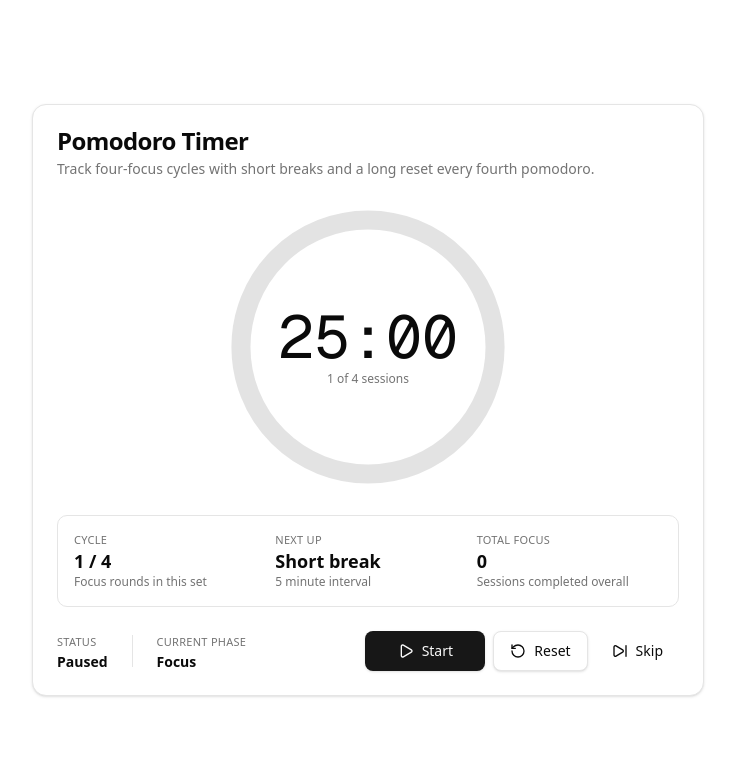
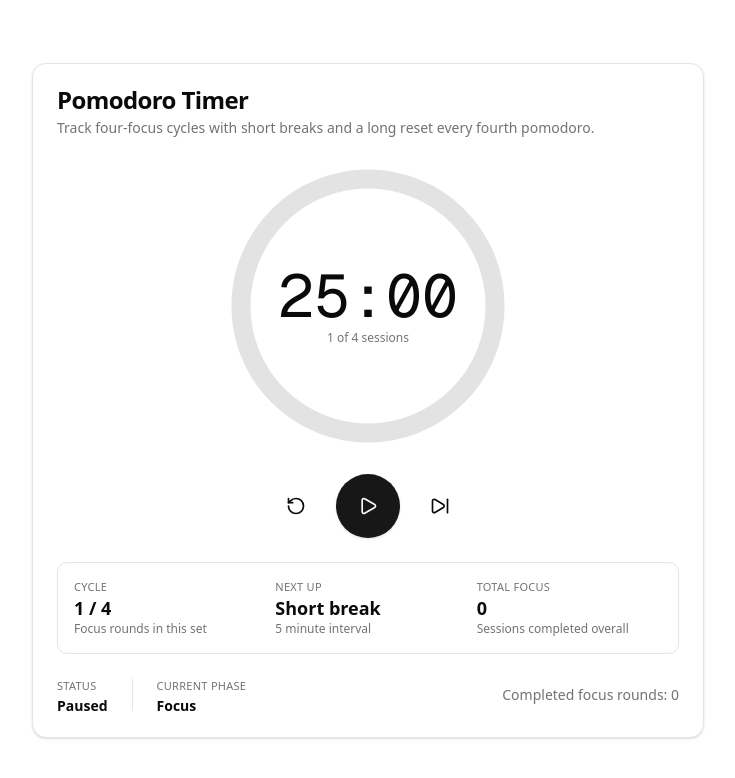
Before and after one commit to dogafincan/pomo, a Next.js app: page / in a window 1280 px wide. Shown: the top 778 px of the page, without its empty margins (272-1007 px from the left). Built offline with nearby package versions, Linux system fonts and the light colour scheme.

Commit message:
Restyle timer controls as icon buttons
Move the reset, play, and skip buttons beneath the progress ring and render them as circular icon-only controls.

```diff
--- a/app/page.tsx
+++ b/app/page.tsx
@@ -263,6 +263,35 @@ export default function Home() {
               </span>
             </div>
           </div>
+          <div className="flex items-center justify-center gap-4">
+            <Button
+              variant="ghost"
+              size="icon"
+              className="h-12 w-12 rounded-full"
+              onClick={handleReset}
+            >
+              <RotateCcw className="h-5 w-5" />
+            </Button>
+            <Button
+              size="icon"
+              className="h-16 w-16 rounded-full"
+              onClick={handleToggle}
+            >
+              {isRunning ? (
+                <Pause className="h-5 w-5" />
+              ) : (
+                <Play className="h-5 w-5" />
+              )}
+            </Button>
+            <Button
+              variant="ghost"
+              size="icon"
+              className="h-12 w-12 rounded-full"
+              onClick={handleSkip}
+            >
+              <SkipForward className="h-5 w-5" />
+            </Button>
+          </div>
           <div className="w-full rounded-lg border p-4">
             <div className="grid gap-4 text-left sm:grid-cols-3">
               <div className="space-y-1">
@@ -319,28 +348,8 @@ export default function Home() {
               <p className="text-sm font-semibold leading-none">{phaseLabel}</p>
             </div>
           </div>
-          <div className="flex flex-wrap gap-2 sm:justify-end">
-            <Button className="min-w-[120px]" onClick={handleToggle}>
-              {isRunning ? (
-                <>
-                  <Pause className="mr-2 h-4 w-4" />
-                  Pause
-                </>
-              ) : (
-                <>
-                  <Play className="mr-2 h-4 w-4" />
-                  Start
-                </>
-              )}
-            </Button>
-            <Button variant="outline" onClick={handleReset}>
-              <RotateCcw className="mr-2 h-4 w-4" />
-              Reset
-            </Button>
-            <Button variant="ghost" onClick={handleSkip}>
-              <SkipForward className="mr-2 h-4 w-4" />
-              Skip
-            </Button>
+          <div className="text-sm text-muted-foreground">
+            Completed focus rounds: {completedPomodoros}
           </div>
         </CardFooter>
       </Card>
```
